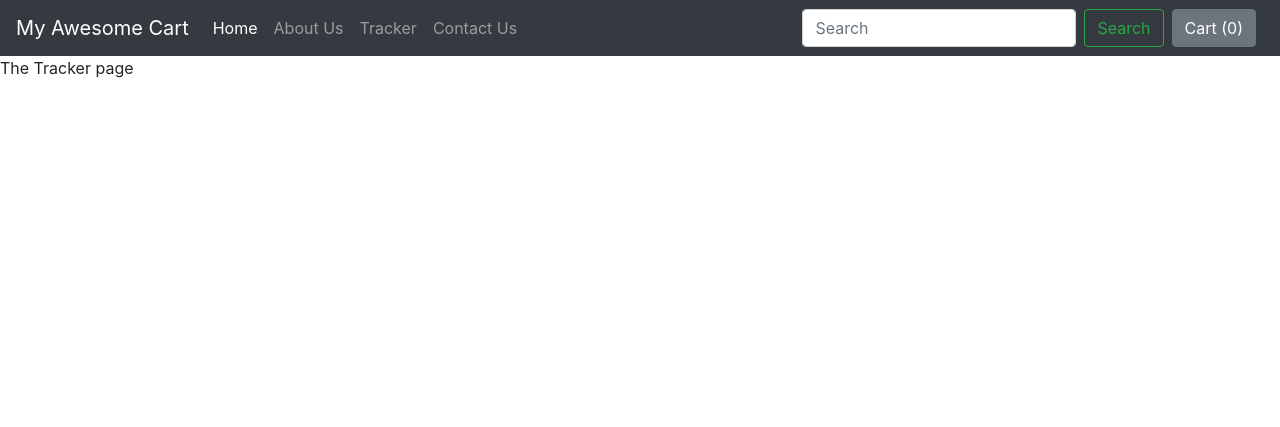
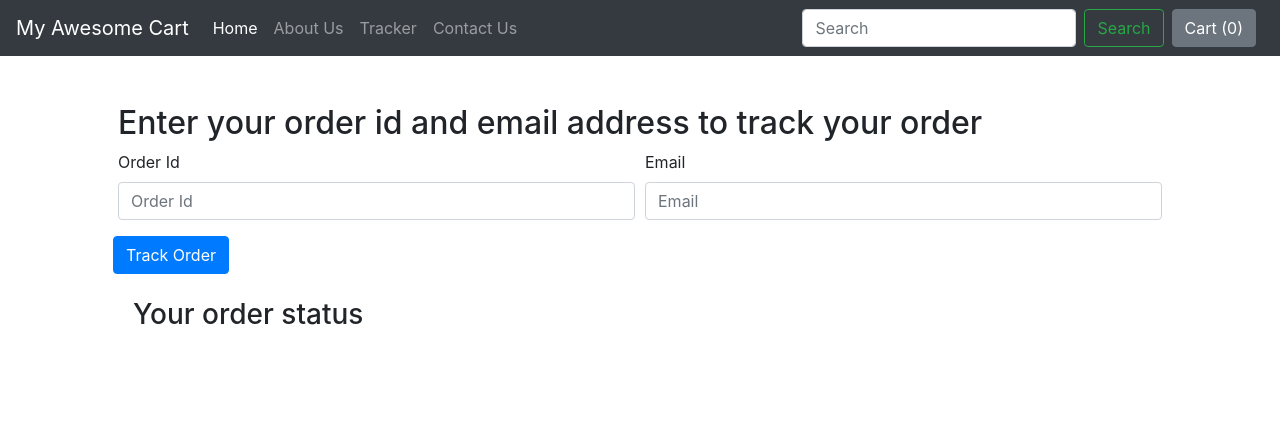
Before and after one commit to Hitesh485/MyAwesomeCart, a Django app: page /shop/tracker/ in a window 1280 px wide. Shown: the top 427 px of the page. Run offline with Django 4.2, Linux system fonts and the light colour scheme; some libraries are stand-ins or nearby versions.

Commit message:
Create order tracker

```diff
--- a/mac/settings.py
+++ b/mac/settings.py
@@ -57,7 +57,7 @@ ROOT_URLCONF = 'mac.urls'
 TEMPLATES = [
     {
         'BACKEND': 'django.template.backends.django.DjangoTemplates',
-        'DIRS': ["templates"],
+        'DIRS': ["mac/templates"],
         'APP_DIRS': True,
         'OPTIONS': {
             'context_processors': [
--- a/mac/urls.py
+++ b/mac/urls.py
@@ -18,9 +18,11 @@ from django.contrib import admin
 from django.urls import path, include
 from django.conf import settings
 from django.conf.urls.static import static
+from . import views
 
 urlpatterns = [
     path('admin/', admin.site.urls),
+    path('', views.index),
     path('shop/', include('shop.urls')),
     path('blog/', include('blog.urls'))
 ] + static(settings.MEDIA_URL, document_root=settings.MEDIA_ROOT)
--- /dev/null
+++ b/mac/views.py
@@ -0,0 +1,5 @@
+from django.shortcuts import render
+from django.http import HttpResponse
+
+def index(request):
+    return render(request, 'index.html')
--- a/shop/admin.py
+++ b/shop/admin.py
@@ -1,7 +1,8 @@
 from django.contrib import admin
 
 # Register your models here.
-from .models import Product, Contact, Order
+from .models import Product, Contact, Order, OrderUpdate
 admin.site.register(Product)
 admin.site.register(Contact)
 admin.site.register(Order)
+admin.site.register(OrderUpdate)
--- a/shop/templates/shop/basic.html
+++ b/shop/templates/shop/basic.html
@@ -45,7 +45,7 @@
                 <input class="form-control mr-sm-2" type="search" placeholder="Search" aria-label="Search">
                 <button class="btn btn-outline-success my-2 my-sm-0" type="submit">Search</button>
             </form>
-            <button type="button" class="btn btn-secondary mx-2" id="popcart" data-container="body" data-toggle="popover" data-html="true" data-placement="bottom" data-content="Bottom popover">
+            <button type="button" class="btn btn-secondary mx-2 redirect" id="popcart" data-container="body" data-toggle="popover" data-html="true" data-placement="bottom" data-content="Bottom popover">
                 Cart (<span id="cart_id">0</span>)
               </button>
 
@@ -55,7 +55,9 @@
 
     {% block body %} {% endblock %}
     <!-- Option 1: jQuery and Bootstrap Bundle (includes Popper) -->
-    <script src="https://code.jquery.com/jquery-3.3.1.slim.min.js" integrity="sha384-q8i/X+965DzO0rT7abK41JStQIAqVgRVzpbzo5smXKp4YfRvH+8abtTE1Pi6jizo" crossorigin="anonymous"></script>
+    <script src="https://code.jquery.com/jquery-3.6.0.js"
+  integrity="sha256-H+K7U5CnXl1h5ywQfKtSj8PCmoN9aaq30gDh27Xc0jk="
+  crossorigin="anonymous"></script>
 <script src="https://cdn.jsdelivr.net/npm/popper.js@1.14.6/dist/umd/popper.min.js" integrity="sha384-wHAiFfRlMFy6i5SRaxvfOCifBUQy1xHdJ/yoi7FRNXMRBu5WHdZYu1hA6ZOblgut" crossorigin="anonymous"></script>
 <script src="https://cdn.jsdelivr.net/npm/bootstrap@4.2.1/dist/js/bootstrap.min.js" integrity="sha384-B0UglyR+jN6CkvvICOB2joaf5I4l3gm9GU6Hc1og6Ls7i6U/mkkaduKaBhlAXv9k" crossorigin="anonymous"></script>
 
--- a/shop/templates/shop/tracker.html
+++ b/shop/templates/shop/tracker.html
@@ -1,5 +1,95 @@
 {% extends 'shop/basic.html' %}
 
-{% block title %} Order Tracker {% endblock %}
+{% block title %} My Awesome Cart {% endblock %}
 
-{% block body %}The Tracker page {% endblock %}
+{% block body %}
+
+<div class="container p-5">
+    <h2>Enter your order id and email address to track your order</h2>
+    <form method="post" onsubmit="return false" action="" id="trackerForm">{% csrf_token %}
+        <input type="hidden" name="itemsJson" id="itemsJson">
+        <div class="form-row">
+            <div class="form-group col-md-6">
+                <label for="inputName">Order Id</label>
+                <input type="text" class="form-control" id="orderId" name="orderId" placeholder="Order Id">
+            </div>
+            <div class="form-group col-md-6">
+                <label for="inputEmail4">Email</label>
+                <input type="email" class="form-control" id="email" name="email" placeholder="Email">
+            </div>
+            <button type="submit" class="btn btn-primary">Track Order</button>
+        </div>
+    </form>
+    <div class="col my-4">
+        <h3>Your order status</h3>
+        <div class="my-4">
+            <ul class="list-group" id="items">
+
+            </ul>
+        </div>
+    </div>
+</div>
+
+</form>
+</div>
+{% endblock %}
+
+{% block js %}
+<script>
+    $('#trackerForm').submit(function (event) {
+        $('#items').empty();
+        var formData = {
+            'orderId': $('input[name=orderId]').val(),
+            'email': $('input[name=email').val(),
+            'csrfmiddlewaretoken': $('input[name=csrfmiddlewaretoken]').val()
+        };
+
+        $.ajax({
+            type: 'POST',
+            url: '/shop/tracker/',
+            data: formData,
+            encode: true
+        })
+        .done(function (data) {
+            console.log(data);
+            updates = JSON.parse(data);
+            // console.log('Time = ', updates[1]['time']);
+            if (updates.length>0 & updates != {})
+            {
+                for (i = 0; i < updates.length; i++)
+                {
+                    let text = updates[i]['text'];
+                    let time = String(new Date(updates[i]['time'])).slice(0,15);
+                    mystr = `<li class = "list-group-item d-flex justify-content-between align-items-center">${text}
+                    <span class = "badge badge-primary badge-pill">${time}</span>
+                    </li>`
+                    console.log("Good to go");
+                    $('#items').append(mystr);
+                }
+            }
+            else
+            {
+                mystr = ` <li class= "list-group-item d-flex justify-content-between align-items-center">Sorry</li>`
+                console.log("Bad to go");
+                $('#items').append(mystr);
+            }
+        });
+        event.preventDefault();
+    });
+
+    sum = 0;
+    cart = JSON.parse(localStorage.getItem('cart'));
+    for (let item in cart)
+    {
+        sum += cart[item][0];
+    }
+
+    // When user click on cart on tracker page this function redirects to shop page.
+    document.getElementById('cart_id').innerHTML = sum;
+    $('.redirect').click(function(){
+        console.log("good");
+        var link = '/shop/';
+        window.location.href = link;
+    })
+</script>
+{% endblock %}
--- a/shop/views.py
+++ b/shop/views.py
@@ -1,8 +1,10 @@
 from django.shortcuts import redirect, render
 from django.http import HttpResponse
 from sympy import product
-from .models import Product, Contact, Order
+from .models import Product, Contact, Order, OrderUpdate
 from math import ceil, prod
+import json
+from datetime import date, datetime
 
 
 def index(request):
@@ -21,7 +23,7 @@ def index(request):
         prod = Product.objects.filter(category=cat)
         n = len(prod)
         nSlides = (n//4 + ceil((n/4) - (n//4)))
-        allProds.append([prod, range(1,nSlides), nSlides])
+        allProds.append([prod, range(1, nSlides), nSlides])
 
     params = {'allProds': allProds}
     return render(request, 'shop/index.html', params)
@@ -38,45 +40,69 @@ def contact(request):
         subject = request.POST.get('subject', '')
         message = request.POST.get('message', '')
 
-        contact = Contact(name= name, email = email, subject = subject, message = message)
+        contact = Contact(name=name, email=email,
+                          subject=subject, message=message)
         contact.save()
         thank = True
-        return render(request, 'shop/contact.html', {'thank':thank})
+        return render(request, 'shop/contact.html', {'thank': thank})
     return render(request, 'shop/contact.html')
 
 
 def tracker(request):
-        return render(request, 'shop/tracker.html')
+    if request.method == 'POST':
+        orderId = request.POST.get('orderId', '')
+        email = request.POST.get('email', '')
+        try:
+            order = Order.objects.filter(order_id=orderId, email=email)
+            if (len(order) > 0):
+                update = OrderUpdate.objects.filter(order_id=orderId)
+                updates = []
+                for item in update:
+                    updates.append({'text': item.update_desc, 'time':item.timestamp})
+                    response = json.dumps(updates, default=str)
+                return HttpResponse(response)
+            else:
+                return HttpResponse({})
+        except Exception as e:
+            print("EXCEPTION : ", e)
+            return HttpResponse({})
+    return render(request, 'shop/tracker.html')
 
 
 def search(request):
-        return render(request, 'shop/search.html')
+    return render(request, 'shop/search.html')
 
 
 def productView(request, myid):
     # Fetch the product using id
-    product = Product.objects.filter(id = myid)
-    return render(request, 'shop/prodView.html', {'product':product[0]})
+    product = Product.objects.filter(id=myid)
+    return render(request, 'shop/prodView.html', {'product': product[0]})
 
 
 def checkout(request):
-    if (request.method == 'POST'): # important to write POST in capital
+    if (request.method == 'POST'):  # important to write POST in capital
         items_json = request.POST.get('itemsJson', '')
         name = request.POST.get('name', '')
         email = request.POST.get('email', '')
-        address = request.POST.get('address1', '') + ' ' + request.POST.get('address2', '')
+        address = request.POST.get('address1', '') + \
+            ' ' + request.POST.get('address2', '')
         city = request.POST.get('city', '')
         state = request.POST.get('state', '')
         zip_code = request.POST.get('zip_code', '')
         phone = request.POST.get('phone', '')
-        order = Order(items_json=items_json, name=name, email=email, address=address, city=city, state=state, zip_code=zip_code, phone=phone)
+        order = Order(items_json=items_json, name=name, email=email,
+                      address=address, city=city, state=state, zip_code=zip_code, phone=phone)
         order.save()
+        update = OrderUpdate(order_id=order.order_id,
+                             update_desc="The order has been placed")
+        update.save()
         thank = True
         id = order.order_id
-        return render(request, 'shop/checkout.html', {'thank':thank, 'id':id})
+        return render(request, 'shop/checkout.html', {'thank': thank, 'id': id})
     return render(request, 'shop/checkout.html')
 
 # Excercise - 3. get product data and display it into index.html page.
+
 
 def get_data(request):
     prod_data = Product.objects.all()
```
Also changed, not shown: mac/templates/index.html (added, +29 -0 lines), shop/models.py (+9 -0 lines), db.sqlite3, shop/migrations/0006_orderupdate.py (added), shop/migrations/0007_rename_timestamp_orderupdate_timestamp.py (added).
